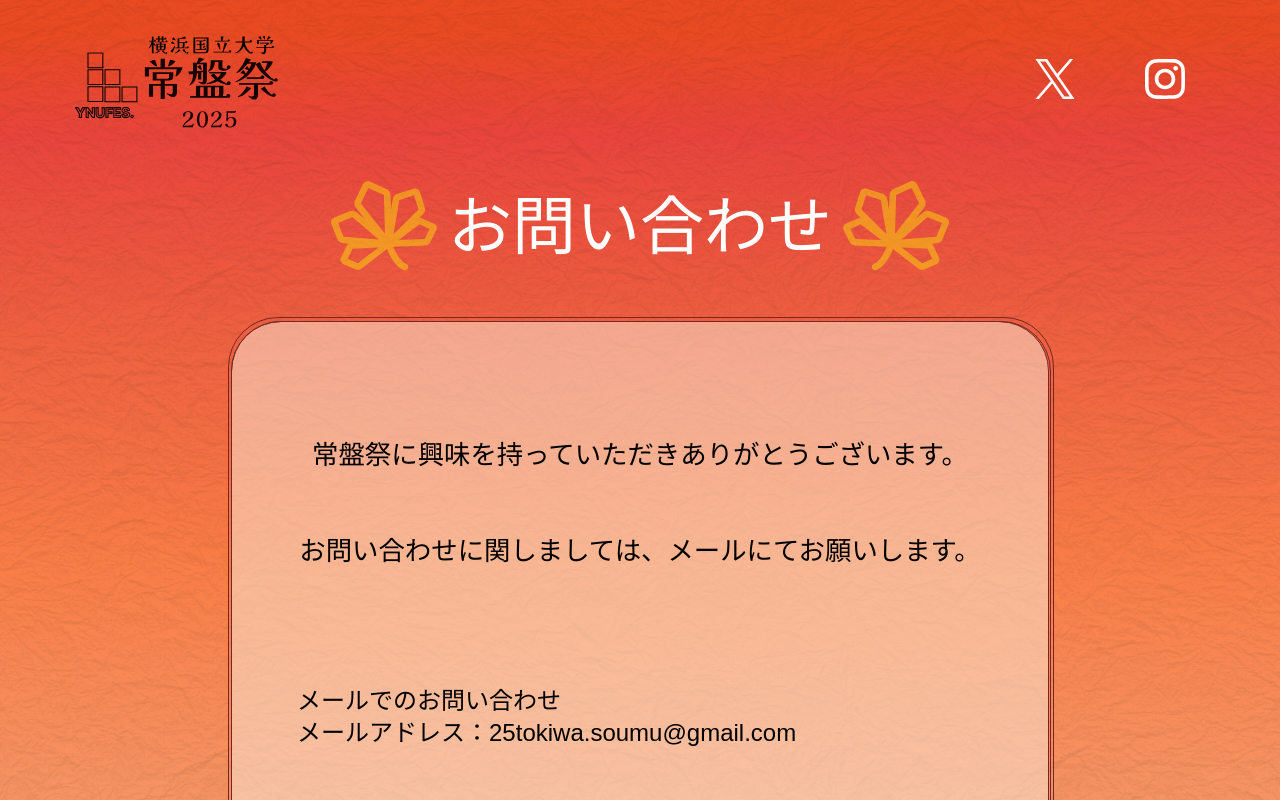
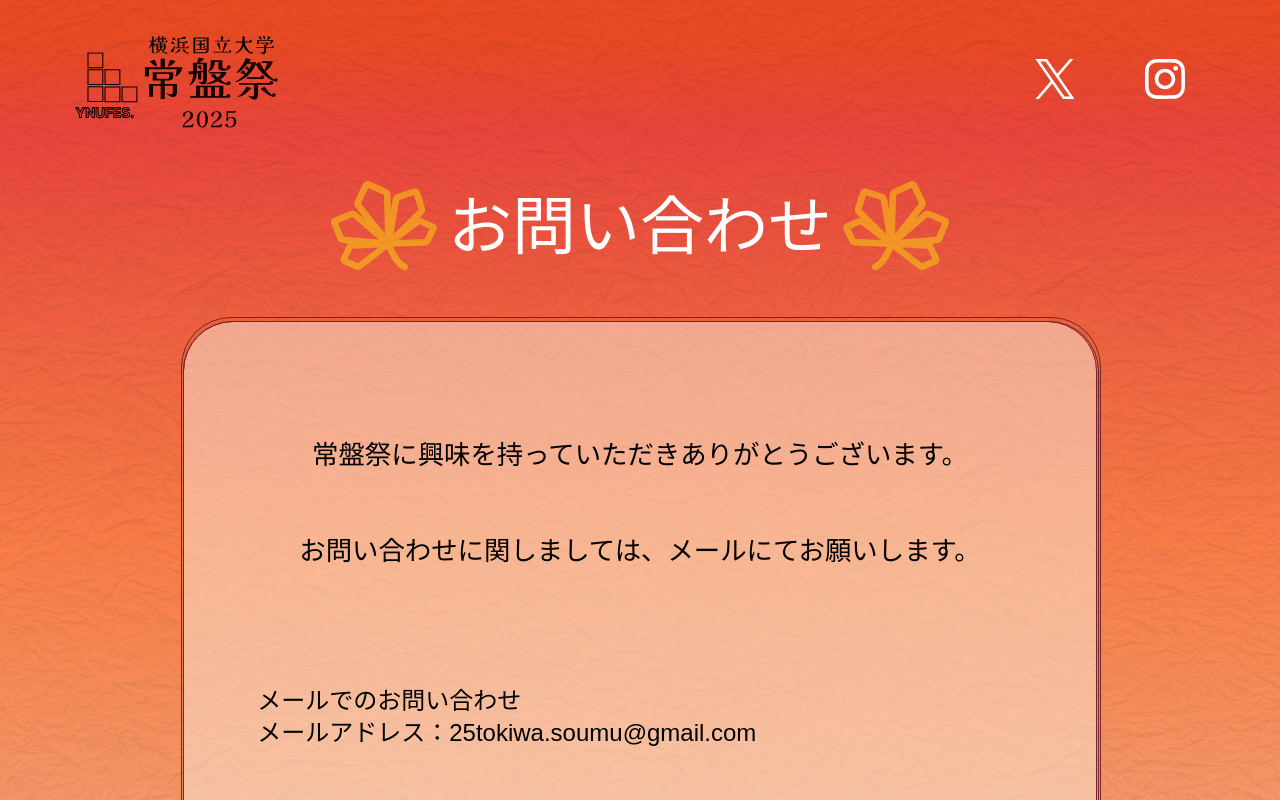
Before and after one commit to ynufes-tech/ynufes-tokiwa25, a Nuxt app: page /staff in a window 1280 px wide. Shown: the top 800 px of the page. Built offline with nearby package versions, Linux system fonts and the light colour scheme; a web font is replaced by a local one.

Commit message:
白枠の幅変更

```diff
--- a/components/ContentBox.vue
+++ b/components/ContentBox.vue
@@ -12,7 +12,7 @@
     z-index: -1;
     position: relative;
     margin:0 auto;
-    width: 63.8%;
+    width: 71.2%;
     background-color: #fbefde80;
     border-radius: 50px;
     border:1px solid #762626;
```
